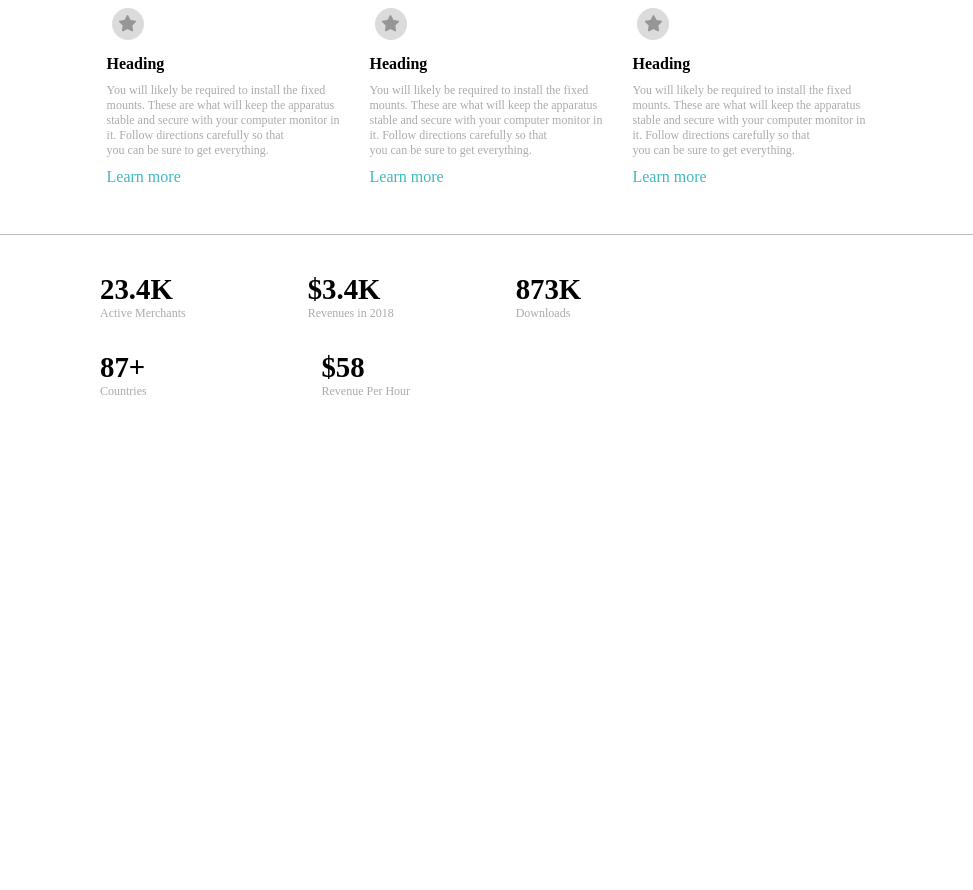
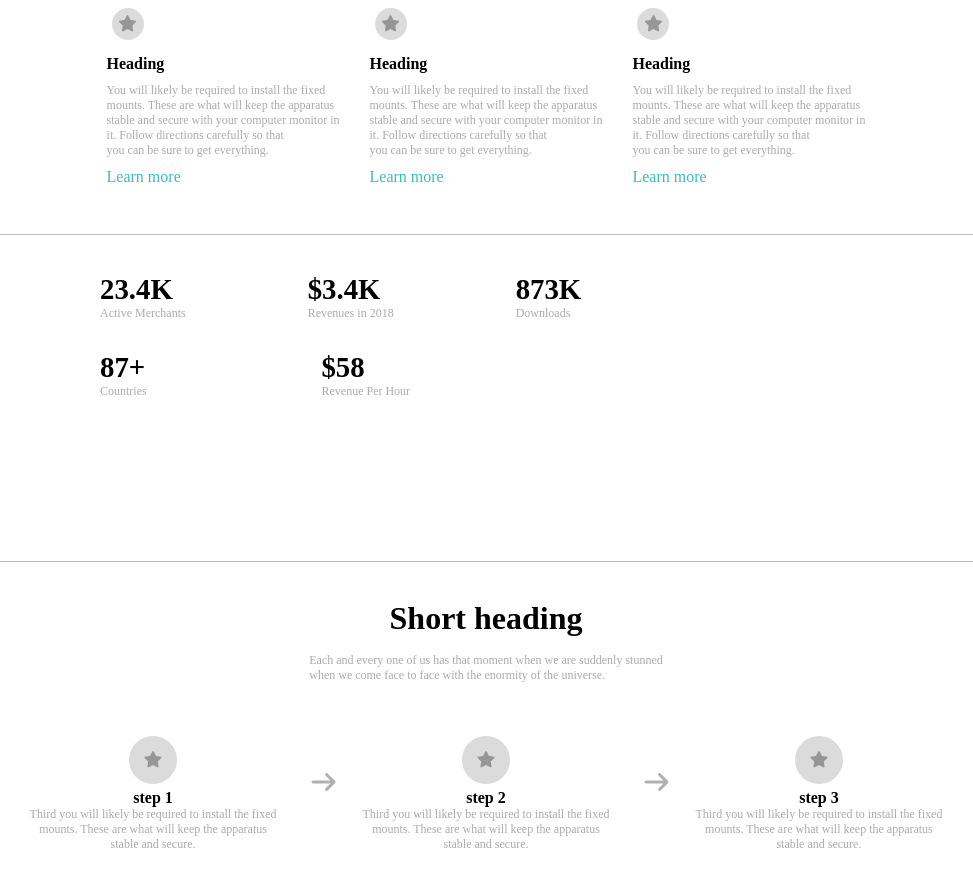
Before and after one commit to dugsiiyeinc/links-website, a plain HTML site: page index.html in a window 1280 px wide. Shown: the part 1060-1950 px from the top of the page, without its empty margins (154-1127 px from the left). Before the commit the page ends 1497 px from the top, so only its background shows below. Drawn offline with Linux system fonts and the light colour scheme.

Commit message:
added steps section

```diff
--- a/index.html
+++ b/index.html
@@ -111,5 +111,52 @@
         </div>
     </section>
 
+    <section>
+        <div class="steps">
+            <div class="intro">
+            <h1>Short heading</h1>
+                <p>Each and every one of us has that moment when we are suddenly stunned<br> when we come face to face with the enormity of the universe.</p>
+                </div>
+                <div class="BLOGS">
+            <div class="icons">
+
+                <div class="step">
+                    <p class="icone2"><i class="fa-solid fa-star"></i></p>
+                    <h4>step 1</h4>
+                    <span>Third you will likely be required to install the fixed<br> mounts. These are what will keep the apparatus<br> stable and secure.</span>
+
+                </div>
+                <div class="arrow">
+                <p class=".cone3"><i class="fa-solid fa-arrow-right"></i></p>
+                </div>
+            </div>
+            <div class="icons">
+
+                <div class="step">
+                    <p class="icone2"><i class="fa-solid fa-star"></i></p>
+                    <h4>step 2</h4>
+                    <span>Third you will likely be required to install the fixed<br> mounts. These are what will keep the apparatus<br> stable and secure.</span>
+
+                </div>
+                <div class="arrow">
+                <p class=".cone3"><i class="fa-solid fa-arrow-right"></i></p>
+                </div>
+            </div>
+            <div class="icons">
+
+                <div class="step">
+                    <p class="icone2"><i class="fa-solid fa-star"></i></p>
+                    <h4>step 3</h4>
+                    <span>Third you will likely be required to install the fixed<br> mounts. These are what will keep the apparatus<br> stable and secure.</span>
+
+                </div>
+
+            </div>
+            </div>
+
+        </div>
+
+    </section>
+
 </body>
 </html>
--- a/style.css
+++ b/style.css
@@ -284,6 +284,96 @@
 }
 
 
+.steps{
+    background-color: #fff;
+    padding: 2.375rem;
+    border-top: 1px solid #bebbbb;
+    margin-top: 7.75rem;
+    /* margin-top: 30px; */
+}
+
+.BLOGS{
+    display: flex;
+    justify-content: center;
+    gap: 1.5rem;
+    margin-top: 1rem;
+
+}
+
+
+.icons{
+    display: flex;
+    gap: 2rem;
+    margin-top: 1rem;
+
+    /* flex-direction: column; */
+}
+
+
+
+.steps .intro{
+    display: flex;
+    flex-direction: column;
+    justify-content: center;
+    align-items: center;
+
+}
+
+.intro h1{
+    font-size: 2rem;
+}
+
+.intro p{
+    color: #ababab;
+    font-size: 0.75rem;
+    margin-top: 1rem;
+}
+
+.steps .icone2{
+
+    display: flex;
+    justify-content: center;
+    align-items: center;
+    margin: 0.3125rem;
+    width: 3rem;
+    height: 3rem;
+    background-color: #dbdbdb;
+    border-radius: 50px;
+}
+
+.steps .icone2 .fa-solid{
+    display: flex;
+    justify-content: center;
+    align-items: center;
+    color: #969696;
+    text-align: center;
+}
+
+.icons .step{
+    display: flex;
+    flex-direction: column;
+    justify-content: center;
+    align-items: center;
+    text-align: center;
+    margin-top: 1rem;
+    /* align-items: center; */
+}
+
+.steps .step span{
+    color: #ababab;
+    font-size: 0.75rem;
+}
+
+.icons .arrow{
+    display: flex;
+    justify-content: center;
+    align-items: center;
+    font-size: 1.5rem;
+    color: #b0b0b0;
+}
+
+
+
 
 
 @media(max-width:767px){
@@ -390,4 +480,34 @@
         gap:2.625rem ;
     }
 
+    .intro h1{
+        font-size: 1rem;
+    }
+    .intro p{
+
+        color: #ababab;
+       font-size: 0.75rem;
+        margin-top: 1rem;
+        text-align: center;
+    }
+
+    .steps{
+        background-color: #fff;
+        /* padding: 2.375rem; */
+        border-top: 1px solid #bebbbb;
+
+        /* margin-top: 30px; */
+    }
+    .BLOGS{
+        display: flex;
+        flex-direction: column;
+        gap: 0.5rem;
+    }
+    .icons{
+        display: flex;
+        flex-direction: column;
+        gap: 1rem;
+        margin-top: 0rem;
+    }
+
 }
```
